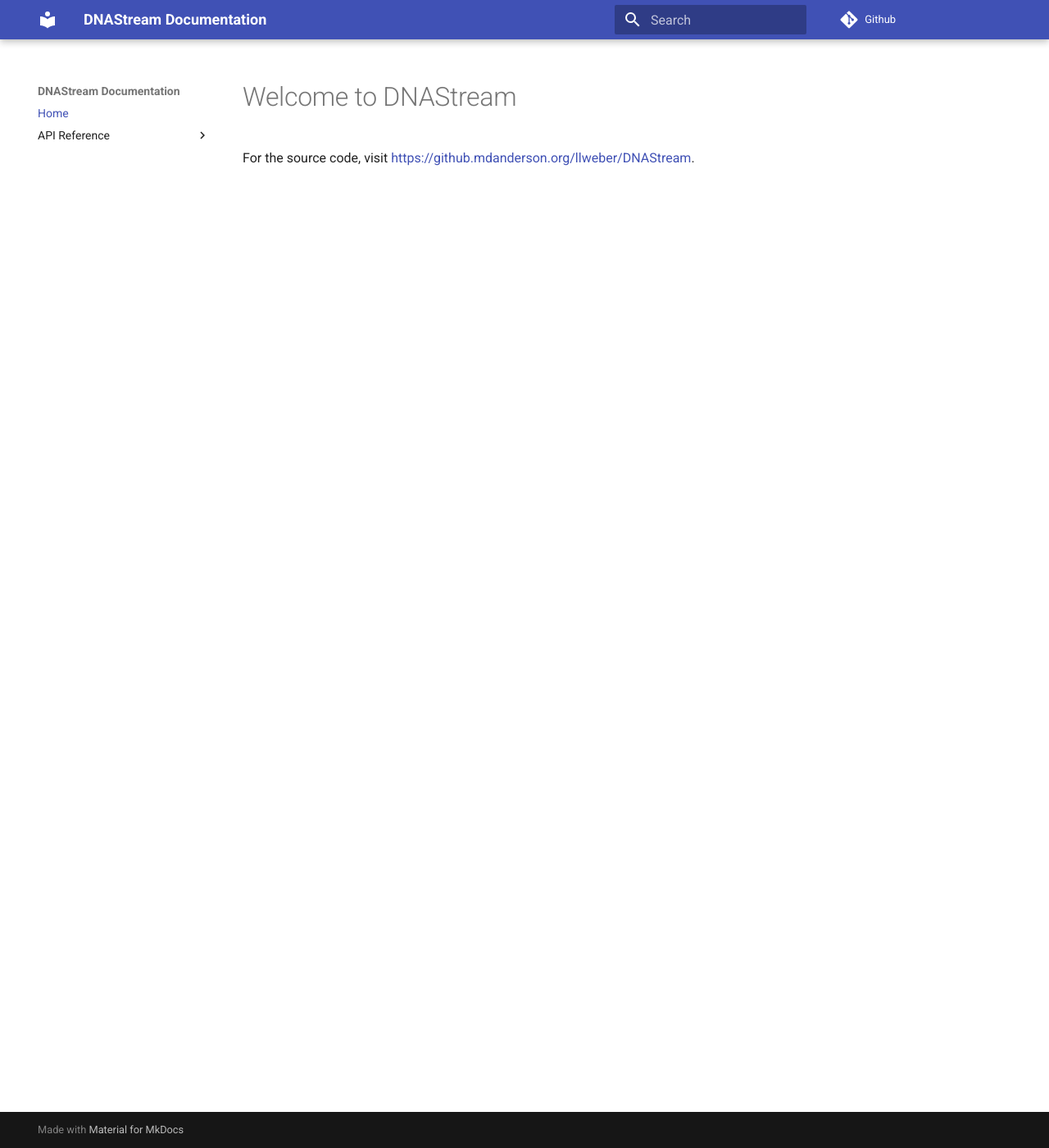
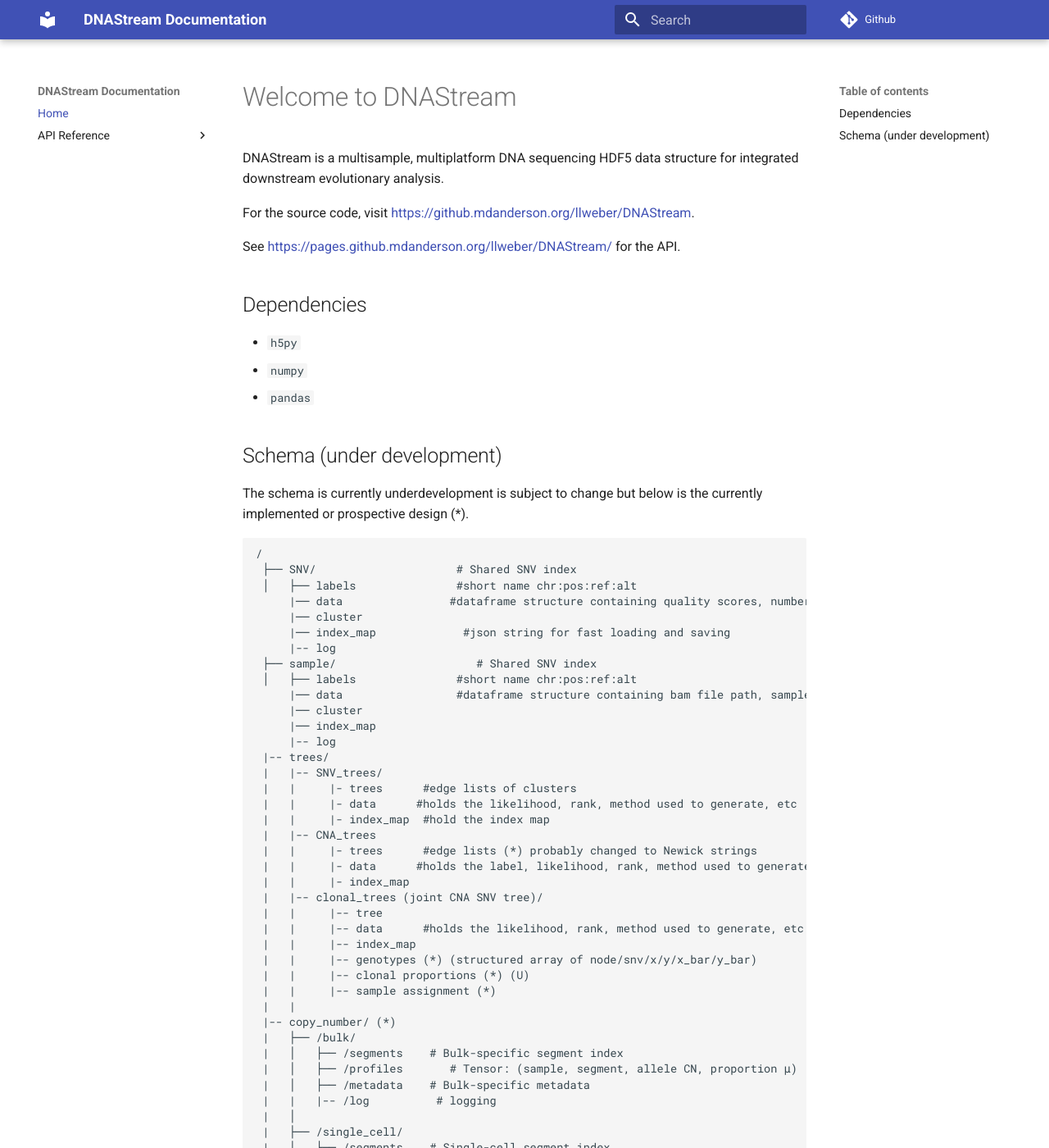
Before and after one commit to VanLoo-lab/DNAStream, an MkDocs documentation site: the page built from docs/index.md, in a window 1280 px wide and 1400 px high. Shown: the whole window at 82% size. Built offline with MkDocs 1.6.1 and Material for MkDocs 9.7.7, drawn with Linux system fonts in a browser that asks for light colours; some of the changed text lies outside the part shown.

Commit message:
updated schema documentation

````diff
--- a/docs/index.md
+++ b/docs/index.md
@@ -1,17 +1,70 @@
 # Welcome to DNAStream
+DNAStream is a multisample, multiplatform DNA sequencing HDF5 data structure for integrated downstream evolutionary analysis.
 
 For the source code, visit [https://github.mdanderson.org/llweber/DNAStream](https://github.mdanderson.org/llweber/DNAStream).
 
-<!-- ## Commands
+See [https://pages.github.mdanderson.org/llweber/DNAStream/](https://pages.github.mdanderson.org/llweber/DNAStream/) for the API.
 
-* `mkdocs new [dir-name]` - Create a new project.
-* `mkdocs serve` - Start the live-reloading docs server.
-* `mkdocs build` - Build the documentation site.
-* `mkdocs -h` - Print help message and exit.
+## Dependencies
+ - `h5py`
+ - `numpy`
+ - `pandas`
 
-## Project layout
 
-    mkdocs.yml    # The configuration file.
-    docs/
-        index.md  # The documentation homepage.
-        ...       # Other markdown pages, images and other files. -->
+## Schema (under development)
+The schema is currently underdevelopment is subject to change but below is the currently implemented or prospective design (*).
+```
+/
+ ├── SNV/                     # Shared SNV index
+ │   ├── labels               #short name chr:pos:ref:alt
+     |── data                #dataframe structure containing quality scores, number of callers, etc
+     |── cluster
+     |── index_map             #json string for fast loading and saving
+     |-- log
+ ├── sample/                     # Shared SNV index
+ │   ├── labels               #short name chr:pos:ref:alt
+     |── data                 #dataframe structure containing bam file path, sample code
+     |── cluster
+     |── index_map
+     |-- log
+ |-- trees/
+ |   |-- SNV_trees/
+ |   |     |- trees      #edge lists of clusters
+ |   |     |- data      #holds the likelihood, rank, method used to generate, etc
+ |   |     |- index_map  #hold the index map
+ |   |-- CNA_trees
+ |   |     |- trees      #edge lists (*) probably changed to Newick strings
+ |   |     |- data      #holds the label, likelihood, rank, method used to generate, etc
+ |   |     |- index_map
+ |   |-- clonal_trees (joint CNA SNV tree)/
+ |   |     |-- tree
+ |   |     |-- data      #holds the likelihood, rank, method used to generate, etc
+ |   |     |-- index_map
+ |   |     |-- genotypes (*) (structured array of node/snv/x/y/x_bar/y_bar)
+ |   |     |-- clonal proportions (*) (U)
+ |   |     |-- sample assignment (*)
+ |   |
+ |-- copy_number/ (*)
+ |   ├── /bulk/
+ |   │   ├── /segments    # Bulk-specific segment index
+ |   │   ├── /profiles       # Tensor: (sample, segment, allele CN, proportion μ)
+ |   │   ├── /metadata    # Bulk-specific metadata
+ |   |   |-- /log          # logging
+ |   │
+ |   ├── /single_cell/
+ |   │   ├── /segments    # Single-cell segment index
+ |   │   ├── /profiles       # (sample, segment) → allele CN tuple
+ |   │   ├── /metadata    # Single-cell metadata
+ |   │
+ |   ├── /lcm/
+ |   │   ├── /segments    # LCM-specific segment index
+ |   │   ├── /profiles       # (sample, segment) → allele CN tuple
+ |   |   |--/logR
+ |   |   |--/baf
+ |   │   ├── /metadata    # LCM-specific metadata
+ ├── metadata/
+     |-- log                  # Metadata storage
+ │   ├── sample_info  (*)            # Sample IDs
+ │   ├── processing_parameters (*)
+
+```
````
Also changed, not shown: README.md (+16 -24 lines), 1 other file.
